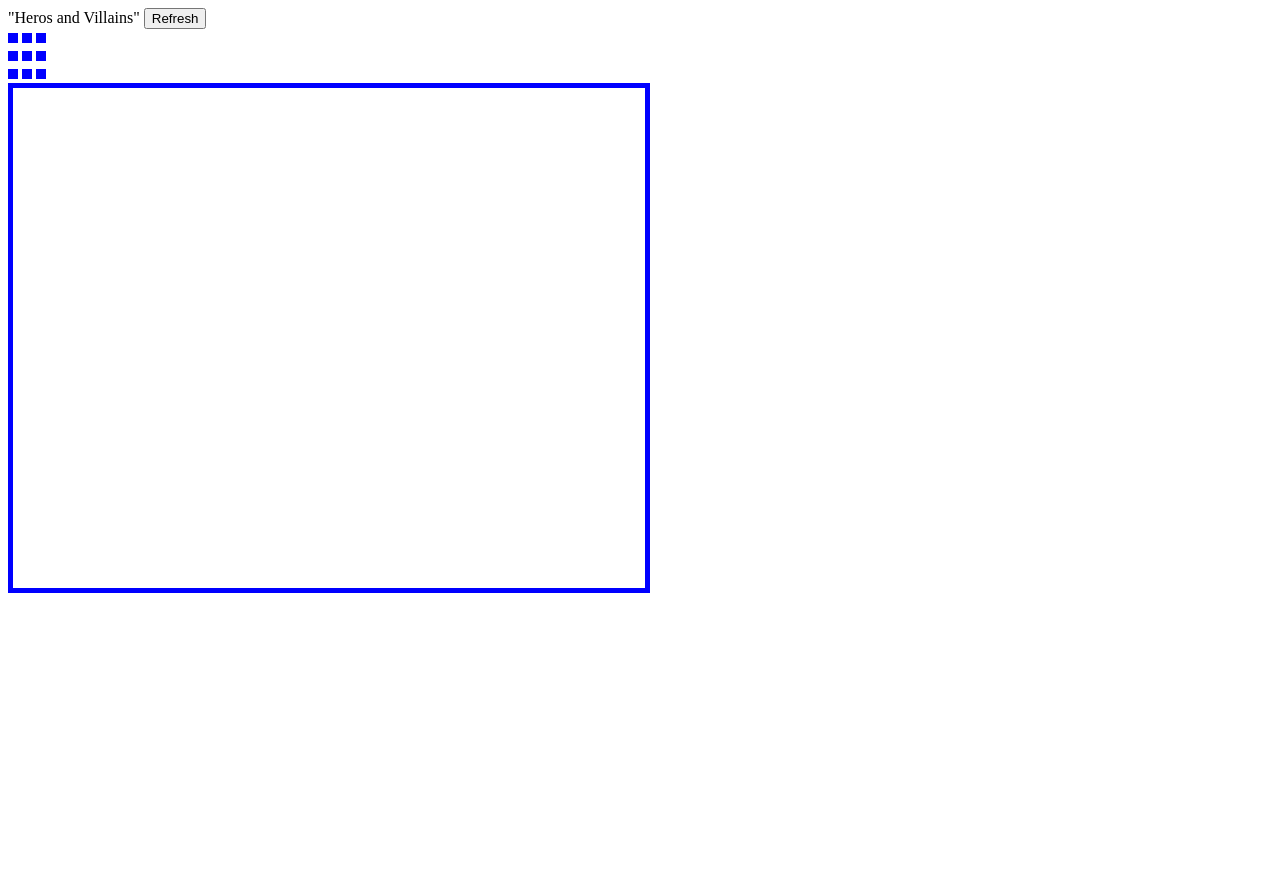
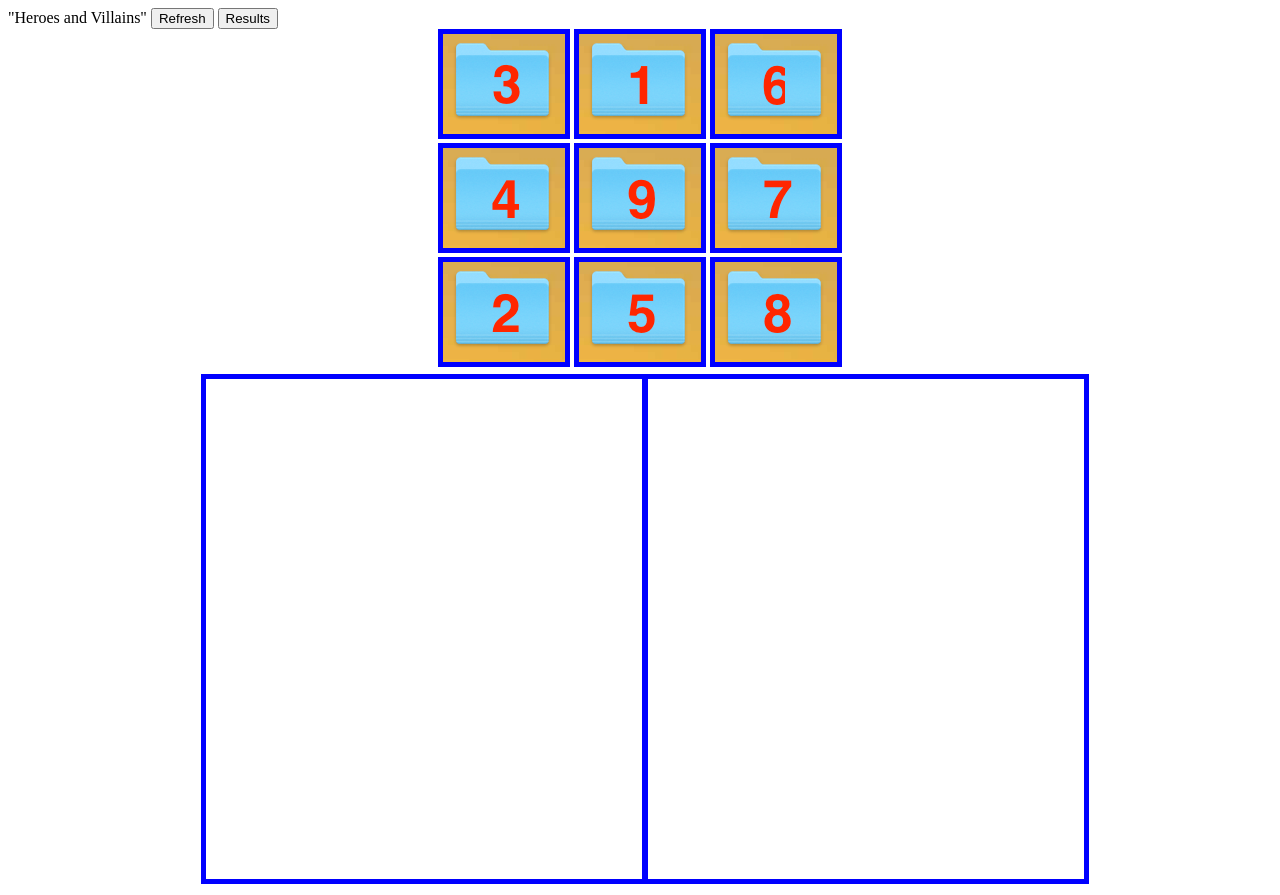
Before and after one commit to dkoodev/ctv, a plain HTML site: page index.html in a window 1280 px wide. Before the commit the page ends 800 px from the top, so only its background shows below. Drawn offline with Linux system fonts and the light colour scheme.

Commit message:
Saving progress

```diff
--- a/dragndrop.js
+++ b/dragndrop.js
@@ -10,6 +10,21 @@ function drag(ev) {
 function drop(ev) {
     ev.preventDefault();
     var data = ev.dataTransfer.getData("text");
-    ev.target.appendChild(document.getElementById(data));
-	document.getElementById(data).style.opacity= "100%";
+    console.log("lol" );
+    if(ev.target.tagName == "DIV") {
+        ev.target.appendChild(document.getElementById(data));
+        if (ev.target.id == "div1") {
+        	for(var i = 0; i < h_index; i++){
+
+        	}
+        	hero_arr[h_index] = arr[ Number(data)-1];
+        	h_index++;
+        };
+		if (ev.target.id == "div2") {
+			villain_arr[v_index] = arr[Number(data)-1];
+			v_index++;
+		};
+    }
+    document.getElementById(data).style.opacity= "1";
+
 }
--- a/index.html
+++ b/index.html
@@ -1,30 +1,35 @@
 <html>
 	<head>
-		"Heros and Villains"
+		"Heroes and Villains"
 		<script type="text/javascript" src="script.js"></script>
 		<link rel="stylesheet" type="text/css" href="styles.css">
 		<script type="text/javascript" src="dragndrop.js"></script>
 
 	</head>
-	<body>
+	<body onload="init()">
 		<button onclick="init()"> Refresh</button>
+		<button onclick="results()"> Results</button>
 		<div class = "container" id="top-row">
-			<img id="1" draggable="true" ondragstart="drag(event)">
-			<img id="2" draggable="true" ondragstart="drag(event)">
-			<img id="3" draggable="true" ondragstart="drag(event)">
+			<img id="1" draggable="true" ondragstart="drag(event)" ondrop="drop(event)" ondragover="allowDrop(event)">
+			<img id="2" draggable="true" ondragstart="drag(event)" ondrop="drop(event)" ondragover="allowDrop(event)">
+			<img id="3" draggable="true" ondragstart="drag(event)" ondrop="drop(event)" ondragover="allowDrop(event)">
 		</div>
 		<div class = "container" id="mid-row">
-			<img id="4" draggable="true" ondragstart="drag(event)">
-			<img id="5" draggable="true" ondragstart="drag(event)">
-			<img id="6" draggable="true" ondragstart="drag(event)">
+			<img id="4" draggable="true" ondragstart="drag(event)" ondrop="drop(event)" ondragover="allowDrop(event)">
+			<img id="5" draggable="true" ondragstart="drag(event)" ondrop="drop(event)" ondragover="allowDrop(event)">
+			<img id="6" draggable="true" ondragstart="drag(event)" ondrop="drop(event)" ondragover="allowDrop(event)">
 		</div>
 		<div class = "container" id="bot-row">
-			<img id="7" draggable="true" ondragstart="drag(event)">
-			<img id="8" draggable="true" ondragstart="drag(event)">
-			<img id="9" draggable="true" ondragstart="drag(event)">
+			<img id="7" draggable="true" ondragstart="drag(event)" ondrop="drop(event)" ondragover="allowDrop(event)">
+			<img id="8" draggable="true" ondragstart="drag(event)" ondrop="drop(event)" ondragover="allowDrop(event)">
+			<img id="9" draggable="true" ondragstart="drag(event)" ondrop="drop(event)" ondragover="allowDrop(event)">
 		</div>
-
-	<div id="div1" ondrop="drop(event)" ondragover="allowDrop(event)" ></div>
+		<table class="container" id="table">
+			<tr class="table-row">
+				<td class="td"><div id="div1" ondrop="drop(event)" ondragover="allowDrop(event)" ></div></td>
+				<td class="td"><div id="div2" ondrop="drop(event)" ondragover="allowDrop(event)" ></div></td>
+			</tr>
+		</table>
 <!-- <br>
 <img id="drag1" src="img_logo.gif" draggable="true" ondragstart="drag(event)" width="336" height="69"> -->
 
--- a/script.js
+++ b/script.js
@@ -1,10 +1,41 @@
+var hero_arr = [];
+var villain_arr = [];
+var h_index = 0;
+var v_index = 0;
+var arr = [];
+
+
+
 function init(){
 	console.log("hello");
 	make_list();
 }
 
+function results(){
+	var A = [['Heroes','Villains']];
+
+	for(var j=0; j <= Math.max(h_index, v_index); ++j){
+		A.push([hero_arr[j],villain_arr[j]]);
+	}
+
+	var csvRows = [];
+
+	for(var i=0, l=A.length; i<l; ++i){
+	    csvRows.push(A[i].join(','));
+	}
+
+	var csvString = csvRows.join("\n");
+	var a         = document.createElement('a');
+	a.href        = 'data:attachment/csv,' +  encodeURIComponent(csvString);
+	a.target      = '_blank';
+	a.download    = 'myFile.csv';
+
+	document.body.appendChild(a);
+	a.click();
+}
+
 function make_list(){
-	var arr = [];
+
 	for (var i = 0; i < 9; i++) {
 		var x = shuffle_num();
 		if (i == 0) {
--- a/styles.css
+++ b/styles.css
@@ -2,12 +2,40 @@ img{
     border-style: solid;
     border-width: 5px;
 	border-color: blue;
+
 }
+.container{
+	text-align: center;
+}
+.table-row{
+	width: 50%;
+}
+.td{
+	width:50%;
+}
+#table{
+	margin-left:auto;
+	margin-right:auto;
+	width: 70%;
+}
+
 
 #div1 {
     border-style: solid;
 	border-width: 5px;
 	border-color: blue;
 	height: 500px;
-	width: 50%;
+	width: 100%;
+
+
 }
+
+#div2{
+    border-style: solid;
+	border-width: 5px;
+	border-color: blue;
+	height: 500px;
+	width: 100%;
+
+
+}
```
